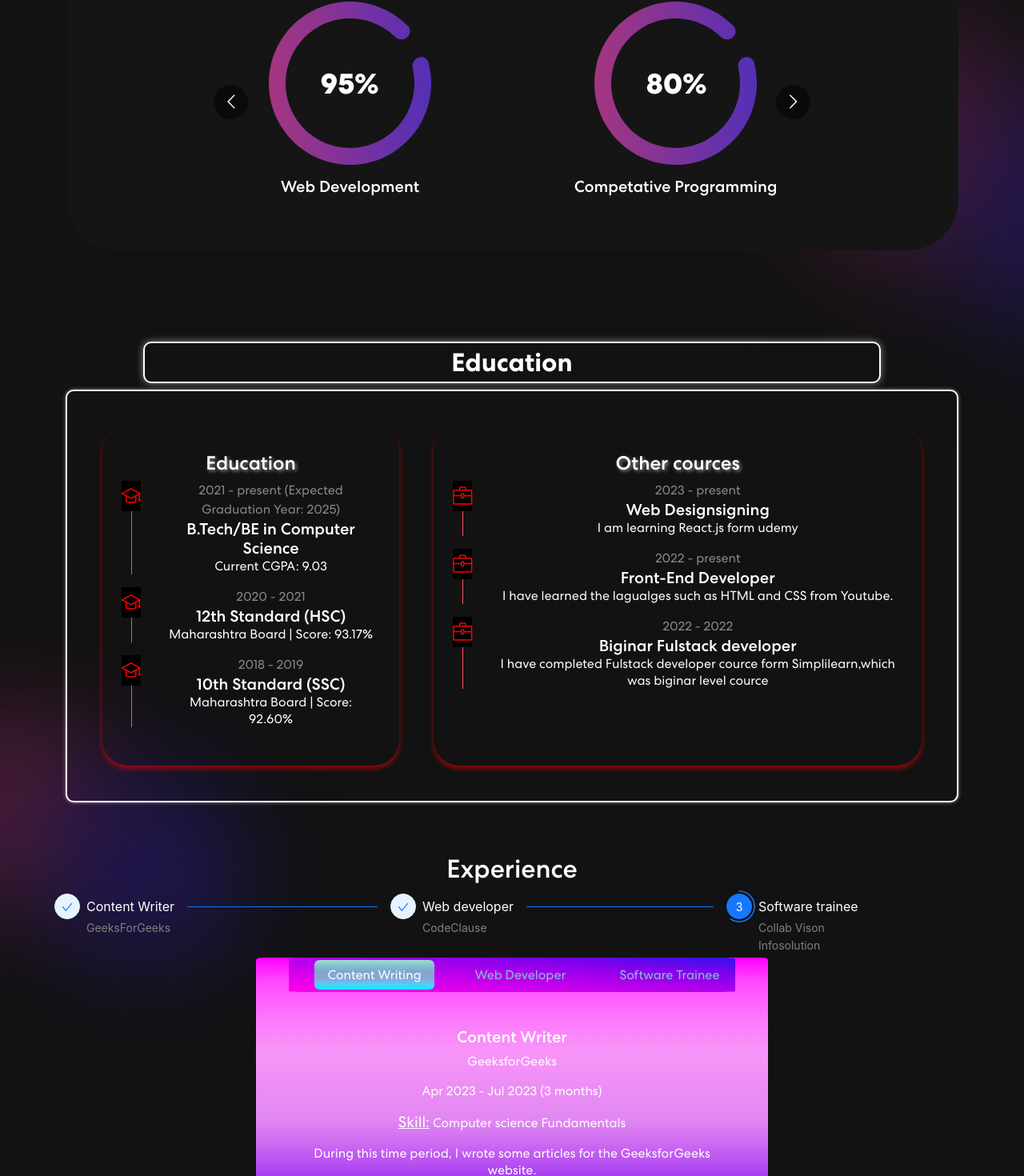
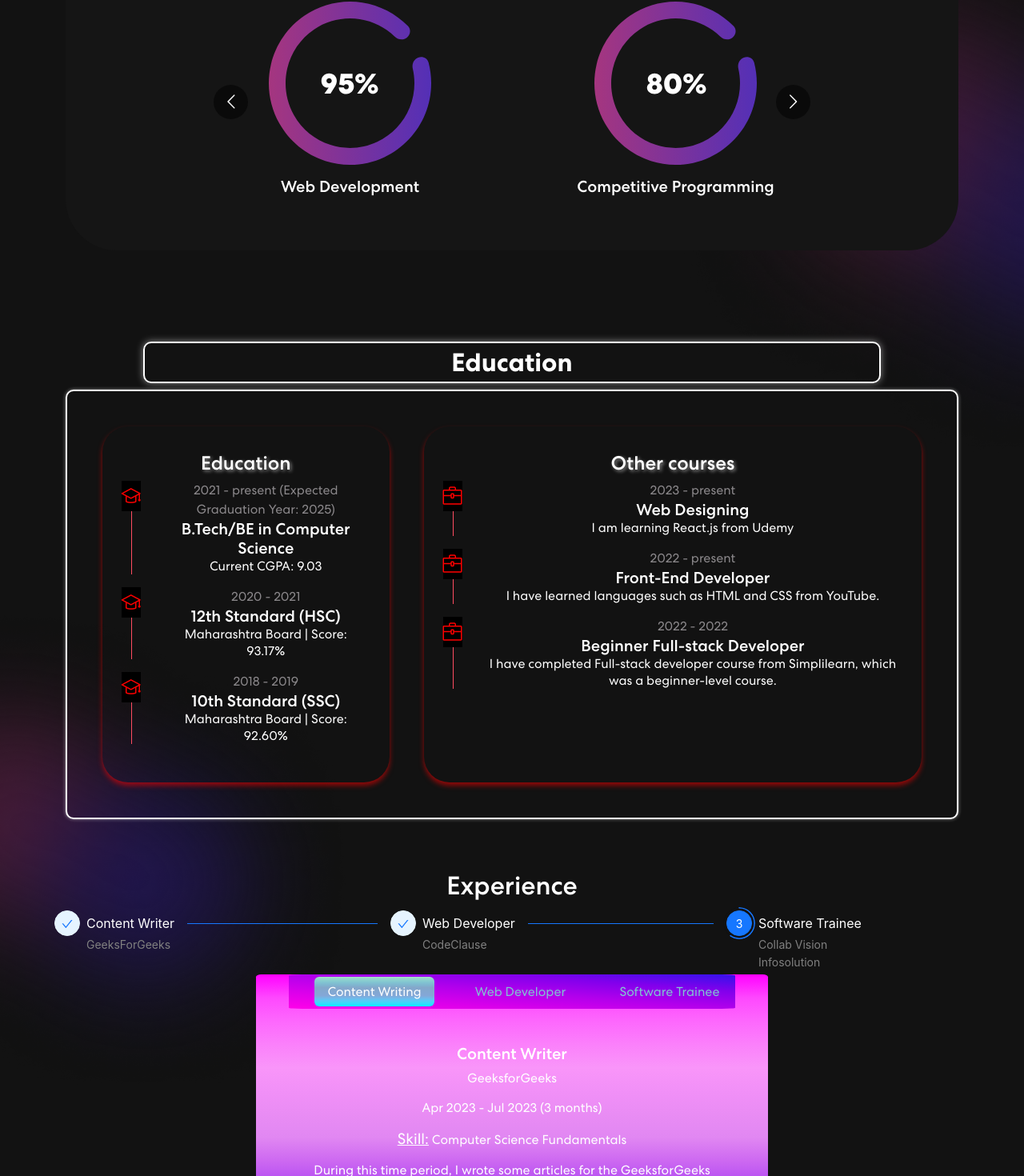
Before and after one commit to SnehalMarutiSalokhe/Portfolio-using-React.js, a React (Create React App) app in the folder portfolio/: page / in a window 1280 px wide. Shown: the part 1066-2536 px from the top of the page at 80% size. Built offline with nearby package versions, Linux system fonts and the light colour scheme; the HTML template or start-up script is replaced by a standard one.

Commit message:
corrected some typos

```diff
--- a/portfolio/src/Components/banner/Banner.jsx
+++ b/portfolio/src/Components/banner/Banner.jsx
@@ -1,5 +1,3 @@
-
-
 import React, { useState, useEffect } from "react";
 import { Container, Row, Col } from "react-bootstrap";
 import ArrowCircleRightIcon from "@mui/icons-material/ArrowCircleRight";
@@ -16,32 +14,22 @@ import Reactic from "./b_assets/react.svg";
 import Htmlic from "./b_assets/html.svg";
 import javascript from "./b_assets/javascript.svg";
 
-
 import "./Banner.css";
 
 export default function Banner() {
   const toRotate = [
     "Web Developer",
-     "Web designer",
+    "Web Designer",
     "Competitive Programmer",
     "Content Writer",
   ];
   const [loopNum, setLoopNum] = useState(0);
   const [isDeleting, setIsDeleting] = useState(false);
   const [text, setText] = useState("");
-   const [delta, setDelta] = useState(1000); // Increase this value for a slower animation
-   const period = 2000; // time between words typed
+  const [delta, setDelta] = useState(500); // Increase this value for a slower animation
+  const period = 1000; // time between words typed
 
   useEffect(() => {
-     let ticker = setInterval(() => {
-       tick();
-     }, delta);
-
-     return () => {
-       clearInterval(ticker);
-     };
-   });
-
     const tick = () => {
       let i = loopNum % toRotate.length;
       let fullText = toRotate[i];
@@ -59,39 +47,47 @@ import "./Banner.css";
         setDelta(period);
       } else if (isDeleting && updatedText === "") {
         setIsDeleting(false);
-       setLoopNum(loopNum + 1);
+        setLoopNum((prevLoopNum) => prevLoopNum + 1);
         setDelta(500);
       }
     };
 
+    let ticker = setInterval(() => {
+      tick();
+    }, delta);
+
+    return () => {
+      clearInterval(ticker);
+    };
+  }, [delta, loopNum, isDeleting, text, period ,toRotate]); // Include all dependencies in the array
+
+
   return (
     <div className="banner-container">
-
       <section className="banner" id="home">
         <section className="svg-background">
           <img src={Reactic} alt="Reactic" className="icon icon-react" />
           <img src={Reactic} alt="Reactic" className="icon icon-reactR" />
-         <img src={Css} alt="css" className="icon icon-css" />
-         <img src={Htmlic} alt="html" className="icon icon-html" />
-         <img src={Code} alt="code" className="icon icon-code" />
-         <img src={Github} alt="Github" className="icon icon-github" />
-         <img src={Lecode} alt="Leetcode" className="icon icon-leetcode" />
-         <img src={Vscode} alt="Vscode" className="icon icon-vscode" />
-         <img src={javascript} alt="javascript" className="icon icon-javascript" />
-         <img src={java} alt="javascript" className="icon icon-java" />
-
+          <img src={Css} alt="CSS" className="icon icon-css" />
+          <img src={Htmlic} alt="HTML" className="icon icon-html" />
+          <img src={Code} alt="Code" className="icon icon-code" />
+          <img src={Github} alt="GitHub" className="icon icon-github" />
+          <img src={Lecode} alt="LeetCode" className="icon icon-leetcode" />
+          <img src={Vscode} alt="VSCode" className="icon icon-vscode" />
+          <img src={javascript} alt="JavaScript" className="icon icon-javascript" />
+          <img src={java} alt="Java" className="icon icon-java" />
         </section>
         <Container>
           <Row className="align-items-center">
             <Col xs={12} md={6} xl={7}>
               <div className="text-container">
                 <span className="tagline">Welcome to my Portfolio</span>
-                 <h1>{`Hi I'm Snehal `} <span className="wrap">{text}</span></h1>
+                <h1>{`Hi, I'm Snehal `} <span className="wrap">{text}</span></h1>
                 <p>
-                I'm a passionate CSE student with expertise in web development using React.js. My proficiency in problem-solving and strong command of C++ enable me to create innovative and efficient solutions for a wide range of challenges in the digital world. Explore my projects and experience to discover how I can bring creativity and technical excellence to your next endeavor.
+                  I'm a passionate CSE student with expertise in web development using React.js. My proficiency in problem-solving and a strong command of C++ enable me to create innovative and efficient solutions for a wide range of challenges in the digital world. Explore my projects and experience to discover how I can bring creativity and technical excellence to your next endeavor.
                 </p>
               </div>
-               <button onClick={() => console.log('connect')}> {`Hire Me`}<ArrowCircleRightIcon size={25} /></button>
+              <button onClick={() => console.log('connect')}>{`Hire Me`} <ArrowCircleRightIcon size={25} /></button>
             </Col>
             <Col xs={12} md={6} xl={5}>
               <img src={GirlProgrammer} alt="Header Img" />
--- a/portfolio/src/Components/education/Edu.jsx
+++ b/portfolio/src/Components/education/Edu.jsx
@@ -1,8 +1,6 @@
-
 import * as React from 'react';
 import "./Edu.css";
-import Card   from "./Card";
-
+import Card from "./Card";
 
 export default function Edu() {
 
@@ -23,7 +21,6 @@ export default function Edu() {
             title: "12th Standard (HSC)",
             desc: "Maharashtra Board | Score: 93.17%",
         },
-
         {
             id: 3,
             category: "education",
@@ -37,8 +34,8 @@ export default function Edu() {
             category: "experience",
             icon: "icon-briefcase",
             year: "2023 - present",
-          title: "Web Designsigning",
-          desc: "I am learning React.js form udemy",
+            title: "Web Designing",
+            desc: "I am learning React.js from Udemy",
         },
         {
             id: 5,
@@ -46,47 +43,41 @@ export default function Edu() {
             icon: "icon-briefcase",
             year: "2022 - present",
             title: "Front-End Developer",
-          desc: "I have learned the lagualges such as HTML and CSS from Youtube.",
+            desc: "I have learned languages such as HTML and CSS from YouTube.",
         },
         {
             id: 6,
             category: "experience",
             icon: "icon-briefcase",
             year: "2022 - 2022",
-          title: "Biginar Fulstack developer",
-          desc: "I have completed Fulstack developer cource form Simplilearn,which was biginar level cource",
+            title: "Beginner Full-stack Developer",
+            desc: "I have completed Full-stack developer course from Simplilearn, which was a beginner-level course.",
         },
     ];
 
     return (
         <div id="Education">
-    <div  className="Edu">
+            <div className="Edu">
                 <h2 className="edu-title">Education</h2>
                 <section className="Education container section">
                     <div className="Education__container grid">
-
                         <div className="timeline grid">
                             <h4>Education</h4>
-           {Data.map((val, id)=> {
-            if(val.category === "education"){
+                            {Data.map((val, id) => {
+                                if (val.category === "education") {
                                     return (
                                         <Card key={id} icon={val.icon} title={val.title} year={val.year} desc={val.desc}/>
                                     );
                                 }
                                 return null;
                             })}
-
-
                         </div>
-
-
                         <div className="timeline grid">
-            <h4>Other cources</h4>
-           {Data.map((val,index)=> {
-            if(val.category==="experience"){
+                            <h4>Other courses</h4>
+                            {Data.map((val, index) => {
+                                if (val.category === "experience") {
                                     return (
                                         <Card key={index} icon={val.icon} title={val.title} year={val.year} desc={val.desc}/>
-
                                     );
                                 }
                                 return null;
@@ -94,7 +85,6 @@ export default function Edu() {
                         </div>
                     </div>
                 </section>
-
             </div>
         </div>
     );
--- a/portfolio/src/Components/experiences/Exp.jsx
+++ b/portfolio/src/Components/experiences/Exp.jsx
@@ -5,21 +5,21 @@ import colorSharp from "../../assets/img/color-sharp.png";
 import Tab from "react-bootstrap/Tab";
 import Nav from "react-bootstrap/Nav";
 
-const titleColor = "White";
+const titleColor = "white";
 const descriptionColor = "gray";
 
 export default function Exp() {
   const [value, setValue] = useState("0");
 
-  const handleChange = (key: string) => {
+  const handleChange = (key) => {
     setValue(key);
   };
 
   return (
     <div id="Experience">
       <div className="Exp-container">
-      <h2>Experience</h2>
-        <div className="Exp" >
+        <h2>Experience</h2>
+        <div className="Exp">
           <Steps current={2} percent={60}>
             <Steps.Step
               title={<span style={{ color: titleColor }}>Content Writer</span>}
@@ -28,24 +28,21 @@ export default function Exp() {
               }
             />
             <Steps.Step
-              title={<span style={{ color: titleColor }}>Web developer</span>}
+              title={<span style={{ color: titleColor }}>Web Developer</span>}
               description={
                 <span style={{ color: descriptionColor }}>CodeClause</span>
               }
             />
             <Steps.Step
-              title={
-                <span style={{ color: titleColor }}>Software trainee</span>
-              }
+              title={<span style={{ color: titleColor }}>Software Trainee</span>}
               description={
                 <span style={{ color: descriptionColor }}>
-                  Collab Vison Infosolution
+                  Collab Vision Infosolution
                 </span>
               }
             />
           </Steps>
-          <img className="Exp-image-left" src={colorSharp} alt="colorsharp" />
-
+          <img className="Exp-image-left" src={colorSharp} alt="Colorful Sharp Logo" />
         </div>
 
         <div className="Exp-detail">
@@ -53,7 +50,6 @@ export default function Exp() {
             activeKey={value}
             onSelect={(key) => handleChange(key)}
           >
-
             <div className="app-bar">
               <Nav variant="pills" className="mb-3">
                 <Nav.Item>
@@ -83,7 +79,7 @@ export default function Exp() {
                     <big>
                       <u>Skill:</u>
                     </big>{" "}
-                    Computer science Fundamentals
+                    Computer Science Fundamentals
                   </p>
                   <p>
                     During this time period, I wrote some articles for the
@@ -122,7 +118,6 @@ export default function Exp() {
             </Tab.Content>
           </Tab.Container>
         </div>
-
       </div>
     </div>
   );
--- a/portfolio/src/Components/skills/Skills.jsx
+++ b/portfolio/src/Components/skills/Skills.jsx
@@ -1,16 +1,16 @@
+import React from "react";
 import "./Skills.css";
 import { Container, Col, Row } from "react-bootstrap";
+import Carousel from "react-multi-carousel";
+import "react-multi-carousel/lib/styles.css";
+import colorSharp from "../../assets/img/color-sharp2.png";
 import meter1 from "../../assets/img/meter1.svg";
 import meter2 from "../../assets/img/meter2.svg";
 import meter3 from "../../assets/img/meter3.svg";
-import Carousel from "react-multi-carousel";
-import "react-multi-carousel/lib/styles.css";
-import colorSharp from "../../assets/img/color-sharp2.png";
 
 const Skills = () => {
   const responsive = {
     superLargeDesktop: {
-      // the naming can be any, depends on you.
       breakpoint: { max: 4000, min: 3000 },
       items: 5,
     },
@@ -29,13 +29,13 @@ const Skills = () => {
   };
 
   return (
-    <div id ="Skills">
-      <section className="skill" >
+    <div id="Skills">
+      <section className="skill">
         <Container>
           <img
             className="background-image-right"
             src={colorSharp}
-            alt="arroimg"
+            alt="arrowimg"
           />
 
           <Row>
@@ -62,16 +62,15 @@ const Skills = () => {
                   </div>
                   <div className="item">
                     <img src={meter2} alt="skillMtr" />
-                    <h5>Competative Programming</h5>
+                    <h5>Competitive Programming</h5>
                   </div>
                   <div className="item">
                     <img src={meter3} alt="skillMtr" />
-                    <h5>computer science fundamentals</h5>
+                    <h5>Computer Science Fundamentals</h5>
                   </div>
-
                   <div className="item">
                     <img src={meter1} alt="skillMtr" />
-                    <h5>Technical Content Writting</h5>
+                    <h5>Technical Content Writing</h5>
                   </div>
                 </Carousel>
               </div>
@@ -82,4 +81,5 @@ const Skills = () => {
     </div>
   );
 };
+
 export default Skills;
```
Also changed, not shown: portfolio/src/Components/contact/Contact.jsx (+12 -1 lines). Lines whose indentation alone changed are shown as unchanged.
